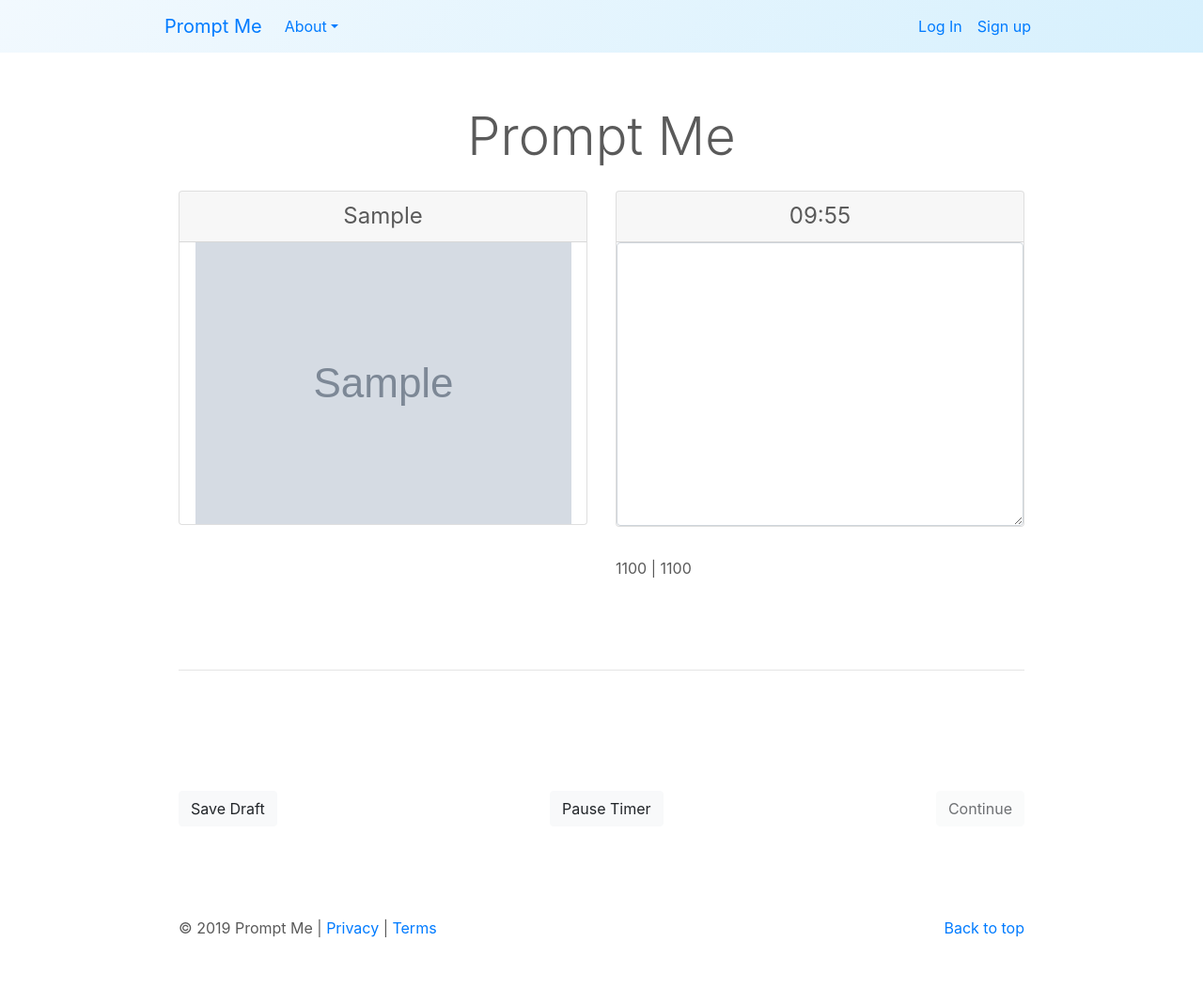
After one commit to kevindublin/promptme, a Django app: template apps/core/templates/pages/write.html in a window 1280 px wide. The commit adds this page. Shown: the whole page at 94% size. Run offline with Django 3.2, Linux system fonts and the light colour scheme; the template is opened without the code that fills it: most values are stand-ins (such as "Sample title", 1, 10 or a date in 2020); grey boxes marked "Sample" are stand-in pictures; some libraries are stand-ins or nearby versions.

Commit message:
adding write page

```diff
--- a/apps/core/static/css/custom.css
+++ b/apps/core/static/css/custom.css
@@ -23,11 +23,11 @@
 
 }
 
-.prompt-card {
+#prompt-card {
 
   height: 56.25%;
   width: 100%;
-  background:url('https://picsum.photos/1280/720/') center center no-repeat;
+
   min-height: 300px;
 
 }
--- /dev/null
+++ b/apps/core/static/js/charlength.js
@@ -0,0 +1,6 @@
+function countChars(userWrite,charLength) {
+
+    let len = document.getElementById(userWrite).value.length;
+    document.getElementById(charLength + '/1100').textContent = len;
+
+}
--- /dev/null
+++ b/apps/core/static/js/timer.js
@@ -0,0 +1,22 @@
+function startTimer(duration, display) {
+    let timer = duration, minutes, seconds;
+    setInterval(function () {
+        minutes = parseInt(timer / 60, 10)
+        seconds = parseInt(timer % 60, 10);
+
+        minutes = minutes < 10 ? "0" + minutes : minutes;
+        seconds = seconds < 10 ? "0" + seconds : seconds;
+
+        display.textContent = minutes + ":" + seconds;
+
+        if (--timer < 0) {
+            timer = duration;
+        }
+    }, 1000);
+}
+
+window.onload = function () {
+    let writeTimer = 60 * 10,
+        display = document.querySelector('#timer');
+    startTimer(writeTimer, display);
+};
--- a/apps/core/templates/base.html
+++ b/apps/core/templates/base.html
@@ -136,6 +136,8 @@
       <p class="float-right"><a href="#">Back to top</a></p>
       <p>© 2019 Prompt Me | <a href="#">Privacy</a> | <a href="#">Terms</a></p>
     </footer>
+      <script src="{% static 'js/charlength.js' %}"></script>
+      <script src="{% static 'js/timer.js' %}"></script>
       <script src="{% static 'js/bootstrap/jquery-3.4.1.min.js' %}"></script>
       <script src="{% static 'js/bootstrap/bootstrap.js' %}"></script>
   </body>
--- /dev/null
+++ b/apps/core/templates/pages/write.html
@@ -0,0 +1,60 @@
+{% extends "base.html" %}
+
+{% block title %}
+    Prompt Me - Write
+{% endblock title %}
+
+{% block content %}
+
+<div class="header px-3 py-3 pt-5 pb-2 mx-auto text-center">
+  <h1 class="display-4">Prompt Me</h1>
+</div>
+
+<div class="container">
+  <div class="row">
+    <div class="col-md-6">
+        <div class="card-deck mb-3 text-center">
+            <div class="card mb-3 shadow-sm">
+                <div class="card-header">
+                <h4 class="my-0 font-weight-normal"> {{ new_prompt }}</h4>
+                </div>
+                <div id="prompt-card" style="background:url('{{ random_image }}') center center no-repeat">
+                </div>
+            </div>
+        </div>
+    </div>
+    <div class="col-md-6">
+        <div class="card-deck mb-3 text-center">
+                <div class="card mb-3 shadow-sm">
+                    <div class="card-header">
+                    <h4 class="my-0 font-weight-normal"><span id="timer">10:00</span></h4>
+                    </div>
+                    <div class="write-box">
+                      <textarea class="form-control" id="userWrite"
+                          rows="12" onkeyup="countChars('userWrite','charcount');"
+                          onkeydown="countChars('userWrite','charcount');"
+                          onmouseout="countChars('userWrite','charcount');">
+                      </textarea>
+                    </div>
+                </div>
+            </div>
+            <p id="charLength"> 1100 | 1100</p>
+    </div>
+  </div>
+
+      <hr class="featurette-divider">
+
+  <!-- DOCK -->
+  <footer class="bottom-dock">
+    <button type="button" class="btn btn-light">
+    Save Draft
+    </button>
+    <button type="button" class="btn btn-light">
+    Pause Timer
+    </button>
+    <button type="button" class="btn btn-light disabled">
+    Continue
+    </button>
+      </footer>
+
+{% endblock content %}
--- a/apps/core/views.py
+++ b/apps/core/views.py
@@ -47,6 +47,8 @@ def feedbackq(request):
 
 def prompt(request):
     context = {
+        'random_image': 'https://picsum.photos/1280/720/',
+        'new_prompt': 'What is the last smell you remember?'
     }
 
     return render(request, 'pages/prompt.html', context)
@@ -54,6 +56,8 @@ def prompt(request):
 
 def write(request):
     context = {
+        'random_image': 'https://picsum.photos/1280/720/',
+        'new_prompt': 'What is the last smell you remember?',
     }
 
     return render(request, 'pages/write.html', context)
```
Also changed, not shown: apps/core/templates/pages/prompt.html (+4 -4 lines), utils.py (added, +15 -0 lines).
